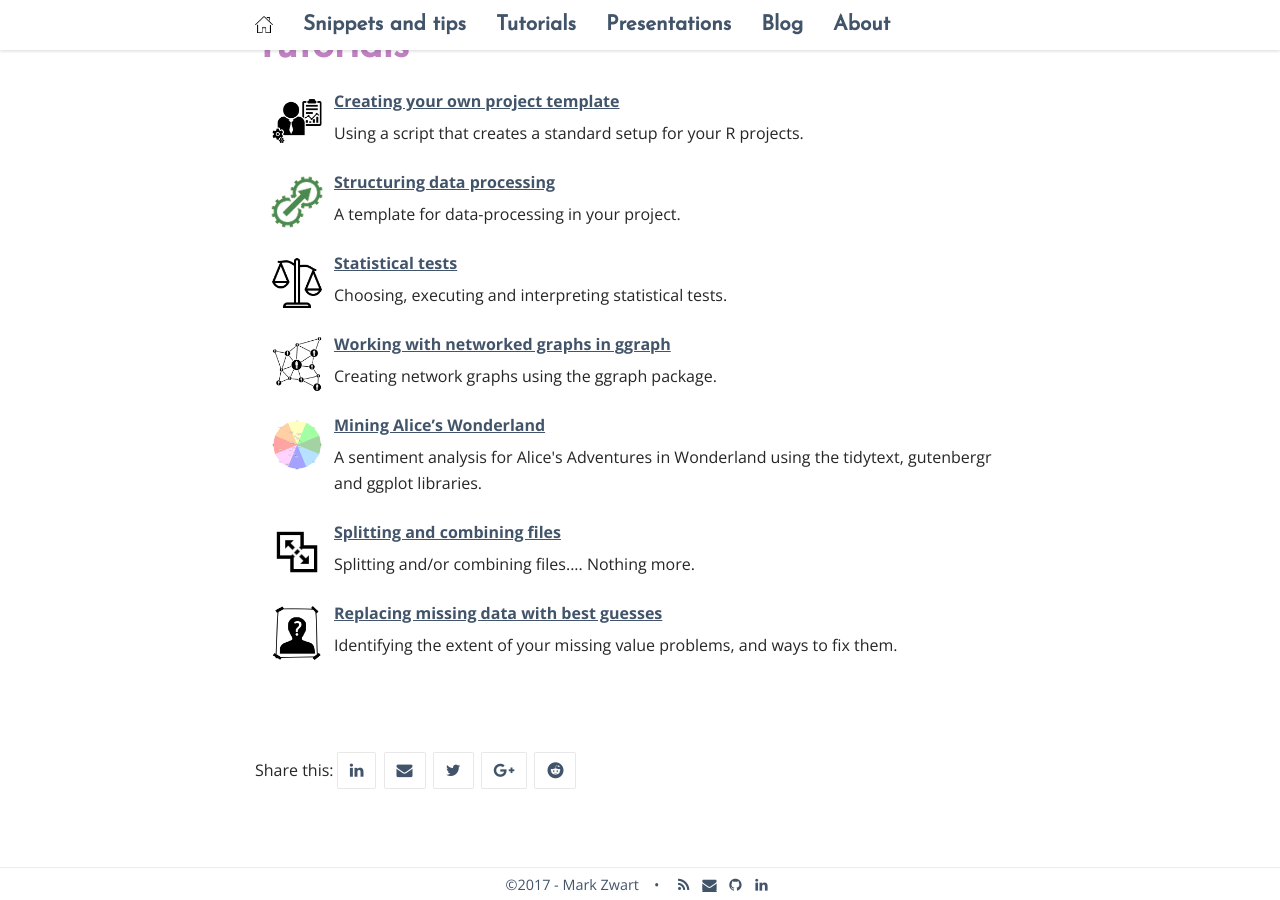
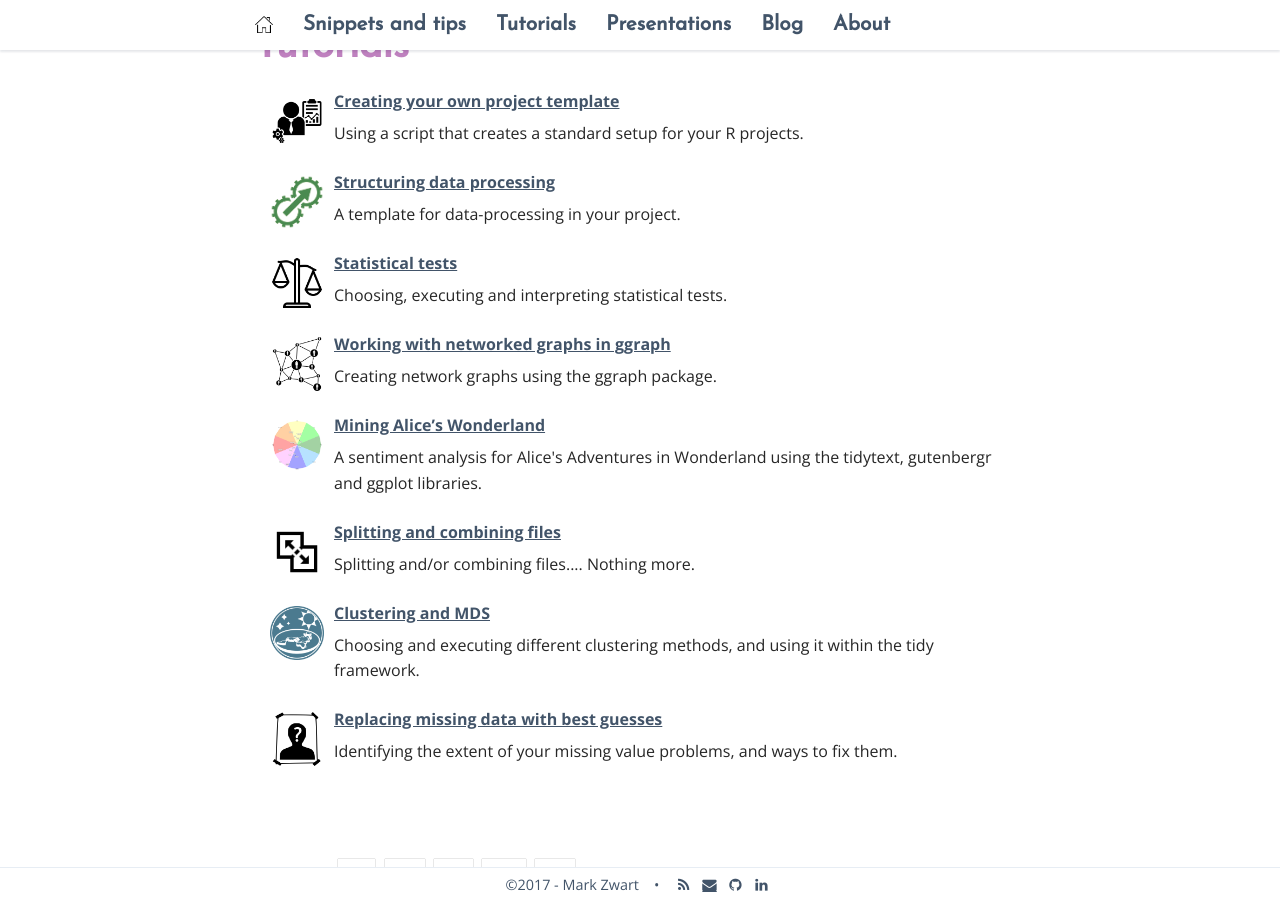
Before and after one commit to mark-me/mark-me.github.io, a Jekyll site: the page built from _pages/02-tutorials.md, in a window 1280 px wide and 900 px high, scrolled down 213 px. Built offline with Jekyll 4.4.1, drawn with Linux system fonts in a browser that asks for light colours; nearby versions of some CDN libraries; comment, search, counter and statistics services are not loaded.

Commit message:
Update tutorial-index.yml

```diff
--- a/_data/tutorial-index.yml
+++ b/_data/tutorial-index.yml
@@ -28,10 +28,10 @@
   image: /_pages/tutorials/splitting-combining-files.png
   description: Splitting and/or combining files.... Nothing more.
 
-#- title: Clustering methods
-#  url: /clustering-methods/
-#  image: /_pages/tutorials/kmeans.png
-#  description: Choosing and executing different clustering methods, and using it within the tidy framework.
+- title: Clustering and MDS
+  url: /clustering-mds/
+  image: /_pages/tutorials/clustering-mds/flat-earth.png
+  description: Choosing and executing different clustering methods, and using it within the tidy framework.
 
 - title: Replacing missing data with best guesses
   url: /impute-missings/
```
